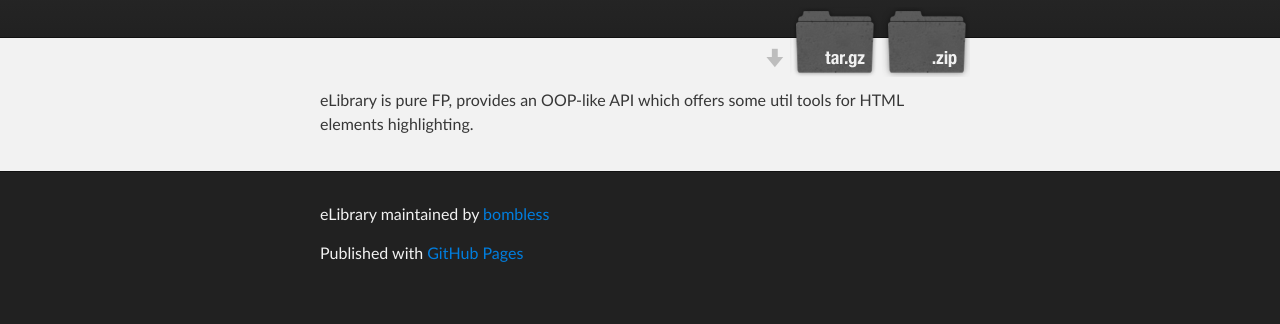
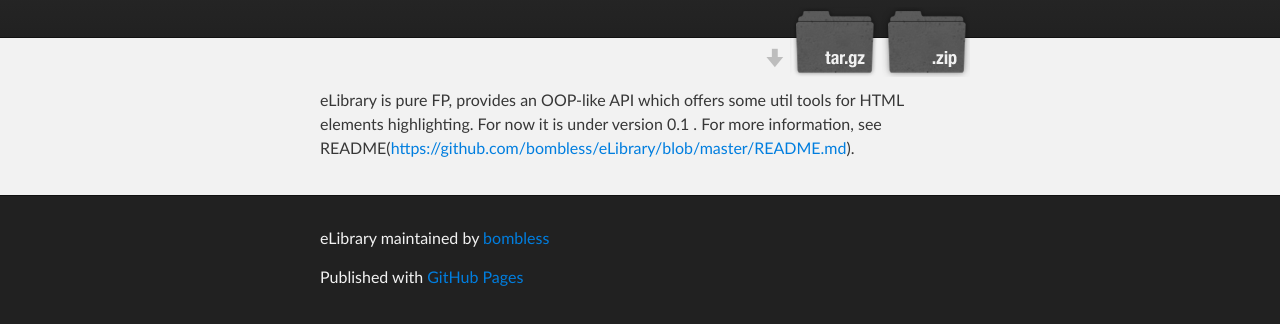
Before and after one commit to bombless/eLibrary, a plain HTML site: page index.html in a window 1280 px wide. Shown: the part 208-532 px from the top of the page. Drawn offline with Linux system fonts and the light colour scheme.

```diff
--- a/index.html
+++ b/index.html
@@ -31,7 +31,8 @@
     <!-- MAIN CONTENT -->
     <div id="main_content_wrap" class="outer">
       <section id="main_content" class="inner">
-        <p>eLibrary is pure FP, provides an OOP-like API which offers some util tools for HTML elements highlighting.</p>
+        <p>eLibrary is pure FP, provides an OOP-like API which offers some util tools for HTML elements highlighting.
+For now it is under version 0.1 . For more information, see README(<a href="https://github.com/bombless/eLibrary/blob/master/README.md">https://github.com/bombless/eLibrary/blob/master/README.md</a>).</p>
       </section>
     </div>
 
--- a/params.json
+++ b/params.json
@@ -1 +1 @@
-{"name":"eLibrary","tagline":"eLibrary is a JavaScript library for highlighting HTML elements.","body":"eLibrary is pure FP, provides an OOP-like API which offers some util tools for HTML elements highlighting.\r\n","google":"","note":"Don't delete this file! It's used internally to help with page regeneration."}
+{"name":"eLibrary","tagline":"eLibrary is a JavaScript library for highlighting HTML elements.","body":"eLibrary is pure FP, provides an OOP-like API which offers some util tools for HTML elements highlighting.\r\nFor now it is under version 0.1 . For more information, see README(https://github.com/bombless/eLibrary/blob/master/README.md).","google":"","note":"Don't delete this file! It's used internally to help with page regeneration."}
```
